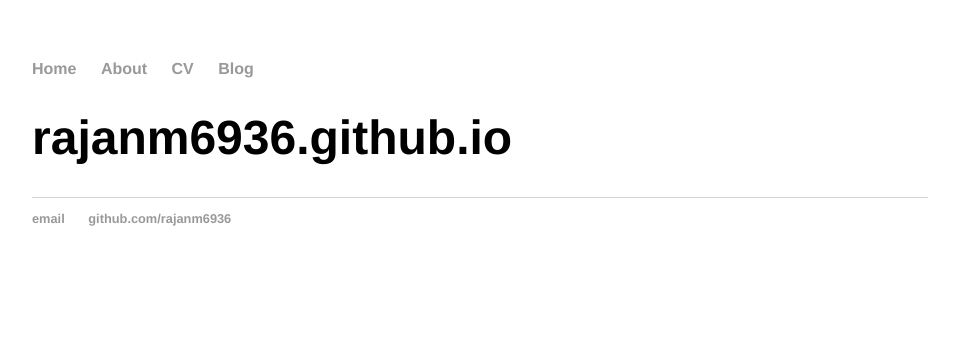
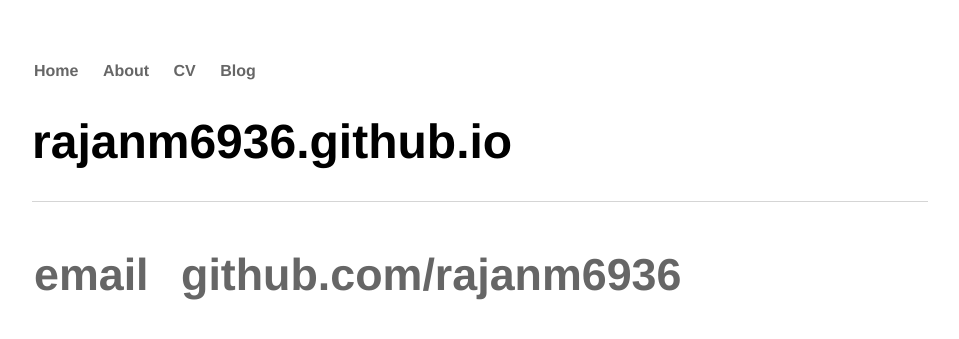
Before and after one commit to rajanm6936/rajanm6936.github.io, a Jekyll site: the page built from README.md, in a window 1280 px wide. Shown: the top 339 px of the page, without its empty margins (160-1119 px from the left). Built offline with Jekyll 4.4.1, drawn with Linux system fonts in a browser that asks for light colours; our own code applies the rules of GitHub Pages for plain Markdown files.

Commit message:
Update main.css

```diff
--- a/css/main.css
+++ b/css/main.css
@@ -4,7 +4,7 @@
 }
 nav ul, footer ul {
     font-family:'Helvetica', 'Arial', 'Sans-Serif';
-    padding: 0px;
+    padding: 2px;
     list-style: none;
     font-weight: bold;
 }
@@ -14,7 +14,7 @@
 }
 a {
     text-decoration: none;
-    color: #999;
+    color: #666;
 }
 a:hover {
     text-decoration: underline;
@@ -30,12 +30,12 @@
 }
 footer {
     border-top: 1px solid #d5d5d5;
-    font-size: .8em;
+    font-size: 2.8em;
 }
 
 ul.posts {
     margin: 20px auto 40px;
-    font-size: 1.5em;
+    font-size: 2.5em;
 }
 
 ul.posts li {
```
